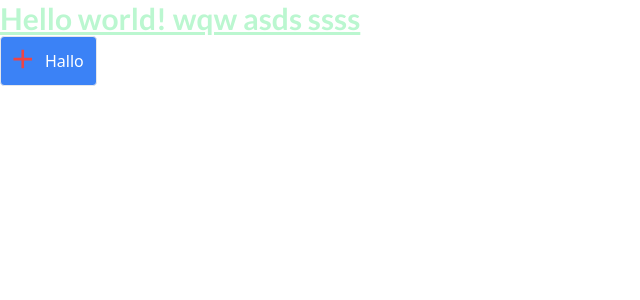
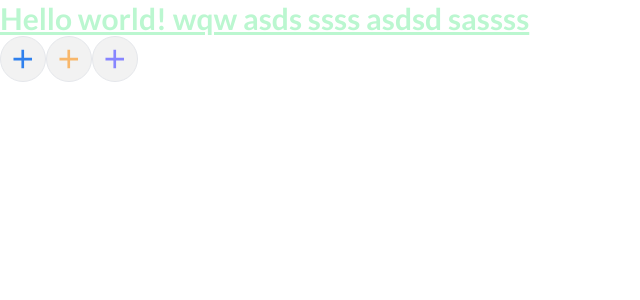
Before and after one commit to evriyanaindrasaputra/chat-vue, a Vue app: page / in a window 1280 px wide. Shown: the top 300 px of the page, without its empty margins (0-640 px from the left). Built offline with nearby package versions, Linux system fonts and the light colour scheme.

Commit message:
style: button variant

```diff
--- a/src/components/Button/Button.vue
+++ b/src/components/Button/Button.vue
@@ -38,11 +38,11 @@ export default defineComponent({
     const classNames = computed(() => {
       const result: string[] = ['btn']
 
+      if (props.variant)
+        result.push(`btn--${props.variant}`)
+
       if (props.color)
         result.push(`btn--${props.color}`)
-
-      if (props.variant)
-        result.push(`btn--${props.variant}`)
 
       if (props.size)
         result.push(`btn--${props.size}`)
@@ -72,39 +72,67 @@ export default defineComponent({
 
 <style lang="postcss">
 .btn {
-  @apply inline-flex font-medium disabled:opacity-50 disabled:pointer-events-none;
+  @apply inline-flex font-medium disabled:opacity-50 disabled:pointer-events-none ;
 
   > svg {
-    @apply self-baseline;
+    @apply self-center;
   }
 
   /*
   * Button has 4 different sizing
-  * eg: xs, sm, md, and lg
+  * eg: sm, md, and lg
   */
 
   &--sm {
-    @apply px-4 py-2 gap-2 text-base rounded-sm;
+    @apply px-3 py-2 gap-2 text-base rounded-sm;
   }
 
   &--md {
-    @apply px-5 py-3 gap-3 text-base rounded;
+    @apply px-4 py-2 gap-[10px] text-base rounded-[5px];
   }
 
   &--lg {
     @apply px-8 py-5 gap-4 text-base rounded;
   }
 
-  /*
-  * Button solid is the
-  * default style variant
-  */
   &--solid {
     @apply border border-solid hover:shadow-lg focus:shadow-none active:shadow-none text-white;
-
+    > svg > path {
+      @apply fill-white
+    }
     &.btn {
       &--primary {
-        @apply bg-blue-500 hover:bg-blue-700 focus:bg-blue-800 active:bg-blue-800;
+        @apply bg-primary-one hover:bg-primary-one/90 focus:bg-primary-one/70 active:bg-primary-one/80;
+      }
+      &--indicator {
+        @apply bg-indicator-one hover:bg-indicator-one/90 focus:bg-indicator-one/70 active:bg-indicator-one/80;
+      }
+      &--indicator-two {
+        @apply bg-indicator-two hover:bg-indicator-two/90 focus:bg-indicator-two/70 active:bg-indicator-two/80;
+      }
+    }
+  }
+
+  &--light {
+    @apply border border-solid hover:shadow-lg focus:shadow-none active:shadow-none bg-light;
+    &.btn {
+      &--primary {
+        @apply text-primary-one hover:text-primary-one/90 focus:text-primary-one/70 active:text-primary-one/80;
+        > svg > path {
+          @apply fill-primary-one
+        }
+      }
+      &--indicator {
+        @apply text-indicator-one hover:text-indicator-one/90 focus:text-indicator-one/70 active:text-indicator-one/80;
+        > svg > path {
+          @apply fill-indicator-one
+        }
+      }
+      &--indicator-two {
+        @apply text-indicator-two hover:text-indicator-two/90 focus:text-indicator-two/70 active:text-indicator-two/80;
+        > svg > path {
+          @apply fill-indicator-two
+        }
       }
     }
   }
--- a/src/components/Button/index.ts
+++ b/src/components/Button/index.ts
@@ -1,5 +1,5 @@
-export type StyleVariant = 'solid' | 'outline' | 'ghost' | 'link' | 'input'
+export type StyleVariant = 'solid' | 'light'
 
-export type ColorVariant = 'primary' | 'secondary' | 'success' | 'info' | 'warning' | 'danger' | 'gold'
+export type ColorVariant = 'primary' | 'indicator' | 'indicator-two'
 
-export type SizeVariant = 'xs' | 'sm' | 'md' | 'lg'
+export type SizeVariant = 'sm' | 'md' | 'lg'
--- a/src/router/index.ts
+++ b/src/router/index.ts
@@ -1,5 +1,5 @@
 import { createRouter, createWebHistory } from 'vue-router'
-import Index from '../views/index.vue'
+import Index from '~/views/index.vue'
 
 const router = createRouter({
   history: createWebHistory(import.meta.env.BASE_URL),
--- a/src/views/index.vue
+++ b/src/views/index.vue
@@ -6,11 +6,16 @@ import Button from '~/components/Button/Button.vue'
 <template>
   <div>
     <h1 class="text-3xl font-bold text-green-200 underline font-Lato">
-      Hello world! wqw asds ssss
+      Hello world! wqw asds ssss asdsd sassss
     </h1>
-    <Button icon>
-      <AddIcon class="w-5 h-5" fill="fill-red-500" />
-      Hallo
+    <Button icon pill variant="light" color="primary">
+      <AddIcon class="w-5 h-5" />
+    </Button>
+    <Button icon pill variant="light" color="indicator">
+      <AddIcon class="w-5 h-5" />
+    </Button>
+    <Button icon pill variant="light" color="indicator-two">
+      <AddIcon class="w-5 h-5" />
     </Button>
   </div>
 </template>
--- a/tailwind.config.cjs
+++ b/tailwind.config.cjs
@@ -10,6 +10,7 @@ module.exports = {
         Lato: ['Lato', 'sans-serif'],
       },
       colors: {
+        'light': '#F2F2F2',
         'primary-one': '#2F80ED',
         'primary-two': '#4F4F4F',
         'primary-three': '#828282',
```
